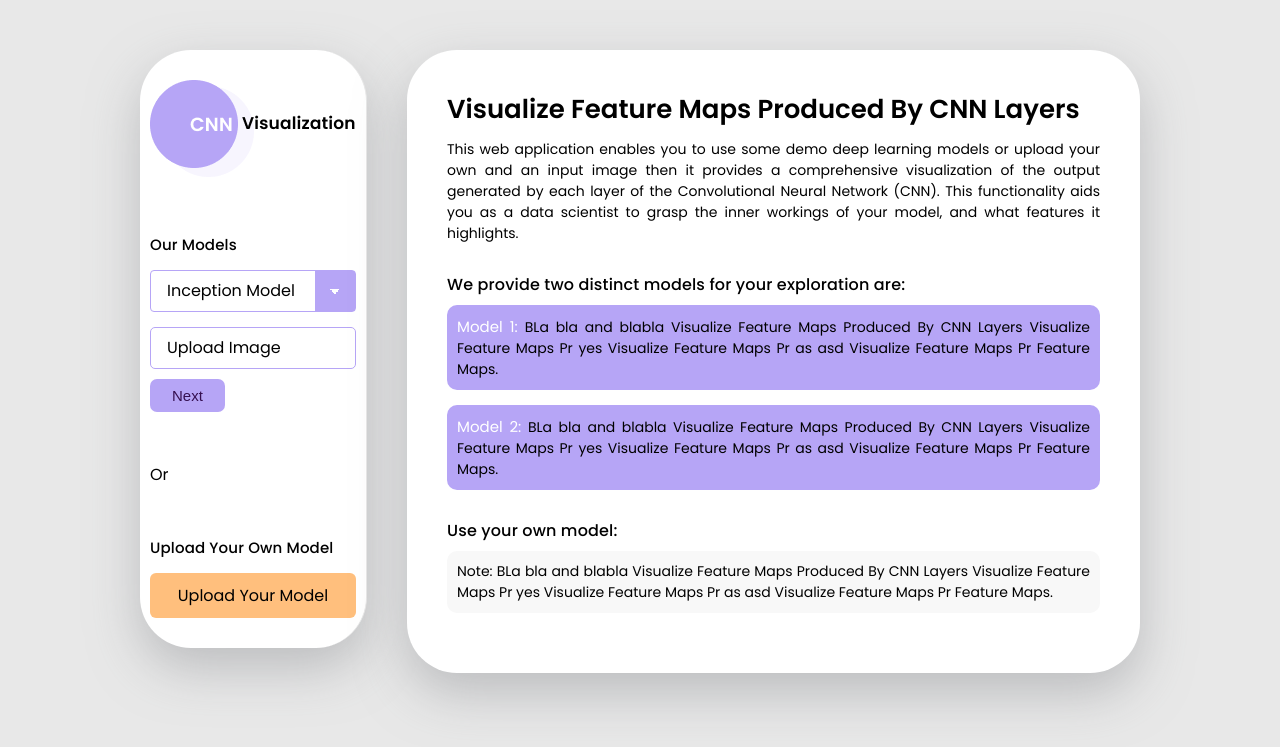
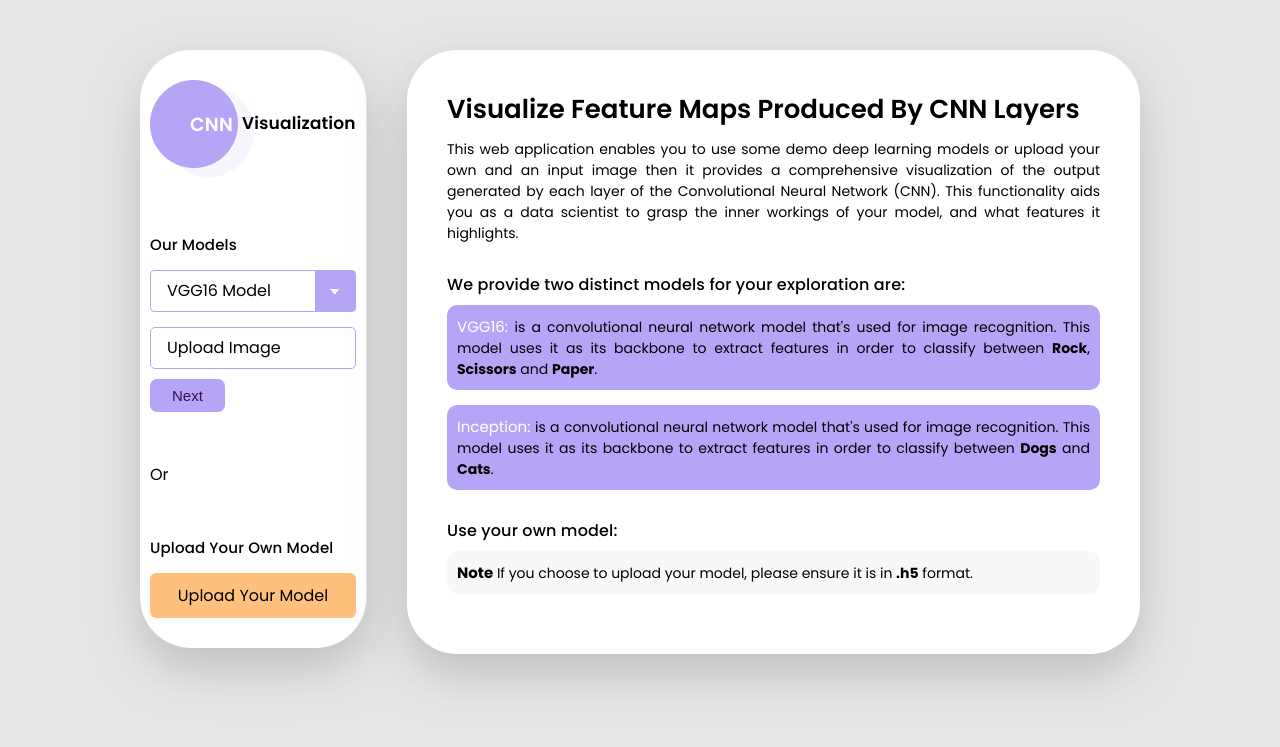
Before and after one commit to hamza-ichmawin/cnn-visualizer, a Flask app: page / in a window 1280 px wide. Shown: the top 747 px of the page. Run offline with Flask 3, Linux system fonts and the light colour scheme; some libraries are stand-ins or nearby versions.

Commit message:
final version

```diff
--- a/app.py
+++ b/app.py
@@ -39,7 +39,7 @@ def upload():
         if not os.path.exists(folder_model_user):
             os.mkdir(folder_model_user)
             shutil.copy(model_filename, os.path.join(folder_model_user,model_file.filename))
-        return f"File '{model_file.filename}' uploaded and saved successfully to 'models' directory."
+        return f"'{model_file.filename}' uploaded successfully"
 
     return "No file uploaded"
 
--- /dev/null
+++ b/models/Current/note.txt
@@ -0,0 +1 @@
+here is empty
--- /dev/null
+++ b/models/our_models/note.txt
@@ -0,0 +1 @@
+here should be two models with .h5 extensions with names "inception_dogs_cats" and "vgg16_RPS"
--- /dev/null
+++ b/models/stolen models/note.txt
@@ -0,0 +1 @@
+here is empty
--- a/static/style.css
+++ b/static/style.css
@@ -39,6 +39,29 @@ body{
     gap: 0 40px;
 
 }
+
+#logo {
+    display: none;
+}
+@keyframes growAndShrink {
+    0% {
+      transform: scale(1);
+    }
+    50% {
+      transform: scale(1.2);
+    }
+    100% {
+      transform: scale(1);
+    }
+  }
+
+.logo.centered {
+    position: absolute;
+    top: 42%;
+    left: 42%;
+    transform: translate(-50%, -50%);
+    animation: growAndShrink 2s infinite; /* Adjust the duration as needed */
+  }
 .sidebar{
     height: auto;
     background: #FFFFFF;
--- a/templates/index.html
+++ b/templates/index.html
@@ -5,13 +5,15 @@
     <meta name="viewport" content="width=device-width, initial-scale=1.0">
     <title>CNN visulization</title>
     <link href="{{url_for('static', filename = 'style.css')}}" rel="stylesheet">
+    <link rel="icon" type="image/x-icon" href="{{url_for('static', filename = 'favicon.ico')}}">
+
 </head>
 
 <body>
     <div class="all">
       <div class="main">
         <div class="allContent">
-            <div class="sidebar">
+            <div class="sidebar" >
                 <div class="container2">
                     <div class="logo">
                         <img src= {{url_for('static', filename = '/images/design/logo.png')}} alt="Cnn Visualization">
@@ -21,15 +23,15 @@
                         <form action="/submit" onsubmit="check()" enctype="multipart/form-data" method="post">
                           <div class="select">
                             <select class="classic" name="model">
+                                <option value="vgg16_RPS">VGG16 Model</option>
                                 <option value="inception_dogs_cats">Inception Model</option>
-                                <option value="vgg16_RPS">VGG16 Model</option>
                             </select>
                             <label  for="image_file" class="custom-file-upload">
                               Upload Image
                               <input type="file" accept="image/*" name="image_file" id="image_file" class="inputfile" style="display: none;" />
                             </label>
                           </div>
-                        <input onmouseover="check()" class="submit" disabled="true" type="submit" value="Next" />
+                        <input onmouseover="check()" id="submit-button" class="submit" disabled="true" type="submit" value="Next" />
                         </form>
                         <p class='error'></p>
 
@@ -43,16 +45,16 @@
                     </div>
                 </div>
             </div>
-            <div class="rightSide">
+            <div class="rightSide" >
                 <div class="container">
                     <h1>Visualize  Feature Maps Produced By CNN Layers</h1>
                     <p>This web application enables you to use some demo deep learning models or upload your own and an input image then it provides a comprehensive visualization of the output generated by each layer of the Convolutional Neural Network (CNN). This functionality aids you as a data scientist to grasp the inner workings of your model, and what features it highlights.</p>
                     <div class="descriprionModels">
                         <h2>We provide two distinct models for your exploration are:</h2>
-                        <p class="modelDescription"><span>Model 1: </span>BLa bla and blabla Visualize  Feature Maps Produced By CNN Layers Visualize  Feature Maps Pr yes Visualize  Feature Maps Pr  as asd Visualize  Feature Maps Pr  Feature Maps.</p>
-                        <p class="modelDescription last"><span>Model 2: </span>BLa bla and blabla Visualize  Feature Maps Produced By CNN Layers Visualize  Feature Maps Pr yes Visualize  Feature Maps Pr  as asd Visualize  Feature Maps Pr  Feature Maps.</p>
+                        <p class="modelDescription"><span>VGG16: </span>is a convolutional neural network model that's used for image recognition. This model uses it as its backbone to extract features in order to classify between  <b>Rock</b>, <b>Scissors</b> and <b>Paper</b>.</p>
+                        <p class="modelDescription last"><span>Inception: </span>is a convolutional neural network model that's used for image recognition. This model uses it as its backbone to extract features in order to classify between  <b>Dogs</b> and <b>Cats</b>.</p>
                         <h2 class="noteTitle">Use your own model:</h2>
-                        <p class="note"><span>Note: BLa bla and blabla Visualize  Feature Maps Produced By CNN Layers Visualize  Feature Maps Pr yes Visualize  Feature Maps Pr  as asd Visualize  Feature Maps Pr  Feature Maps.</p>
+                        <p  class="note modelDescription"><span style="color:black"><b>Note</b></span> If you choose to upload your model, please ensure it is in <b>.h5</b> format.                        </p>
                     </div>
                 </div>
             </div>
@@ -82,18 +84,41 @@
       </div>
       <div id="response"></div>
       <div class="contentPopup">
-        <p>
-          Upload your Image
-        </p>
         <form method="POST" action="/Visualization" enctype="multipart/form-data" target="upload_iframe">
           <div class="drop_box">
             <input type="file" accept="image/*" name="image2" id="image2" hidden/>
-            <label for="image2" style="cursor: pointer;">Click to Upload Image</label>
-            <input class="submit"  type="submit" value="Start Visualization">
+            <label class="toupload" for="image2" style="cursor: pointer; margin:0 0 20px 0;">Click to Upload Image</label>
+            <input  class="submit goo" style="display:none"   type="submit" value="Start Visualization">
         </div>
         </form>
       </div>
     </div>
+      <img id="logo" class="logo" src="{{url_for('static', filename = '/images/design/uploading.png')}}">
+
+    <script src="https://cdnjs.cloudflare.com/ajax/libs/gsap/3.12.2/gsap.min.js" integrity="sha512-16esztaSRplJROstbIIdwX3N97V1+pZvV33ABoG1H2OyTttBxEGkTsoIVsiP1iaTtM8b3+hu2kB6pQ4Clr5yug==" crossorigin="anonymous" referrerpolicy="no-referrer"></script>
+    <script>
+      document.addEventListener("DOMContentLoaded", function() {
+        gsap.from(".sidebar", { duration: 0.5, x: -200, ease: "power2.out", opacity: 0 });
+        gsap.from(".rightSide", { duration: 0.6, y: -200, ease: "power2.out", opacity: 0 });
+        gsap.from(".rightSide .container", { duration: 0.4, opacity: 0, delay: .5 });
+    });
+    </script>
+    <script>
+      document.getElementById("submit-button").addEventListener("click", function() {
+        document.querySelector(".all").style.display = "none";
+        document.getElementById("logo").style.display = "block";
+        document.getElementById("logo").classList.add('centered')
+      });
+
+    </script>
+    <script>
+      var toupload = document.querySelector(".toupload")
+      toupload.addEventListener("click", function(){
+         document.querySelector(".goo").style.display="block"
+
+
+      })
+    </script>
 
     <script>
       var element = document.querySelector(".UploadModel");
@@ -171,5 +196,7 @@
 
 
   </script>
+
+
 </body>
 </html>
```
Also changed, not shown: static/result.css (+8 -0 lines), templates/result.html (+7 -1 lines), models/our_models/inception_dogs_cats.txt (added), models/our_models/vgg16_RPS.txt (added), static/favicon.ico (added), static/images/design/uploading.png (added).
